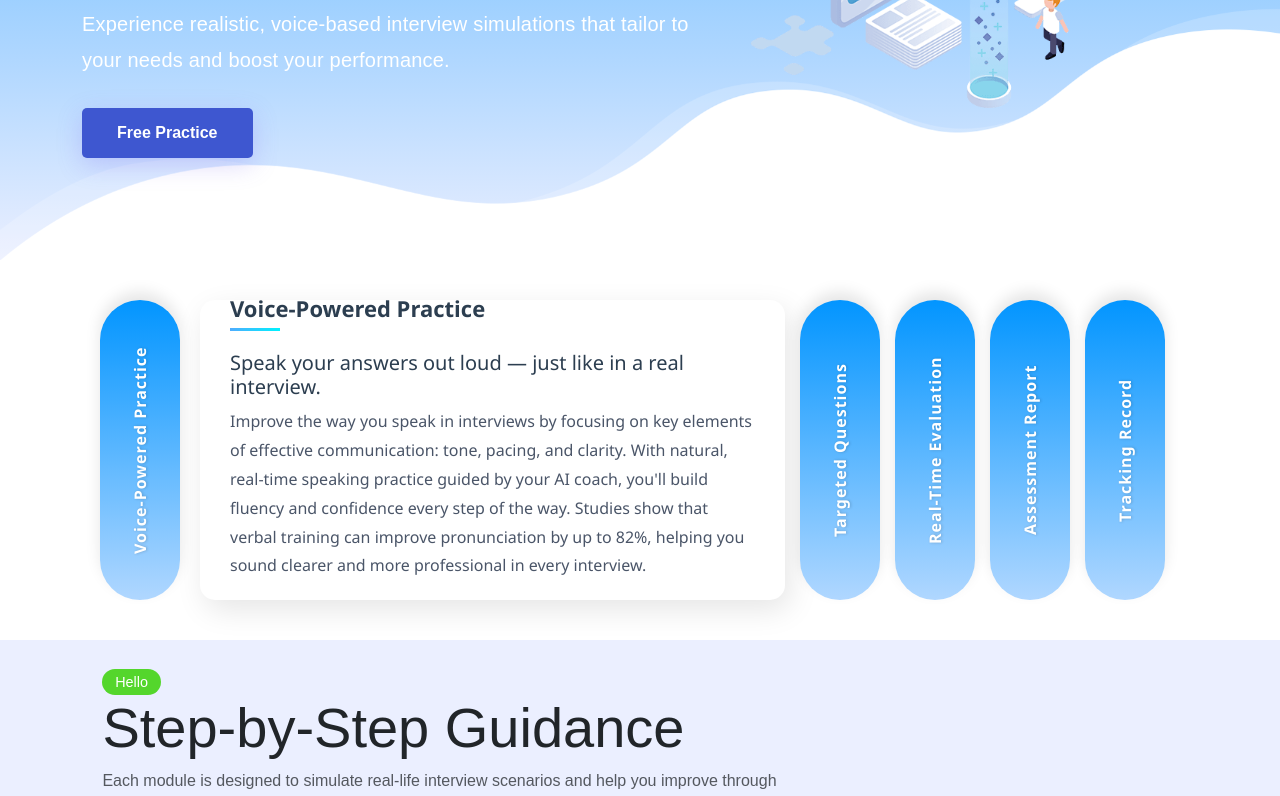
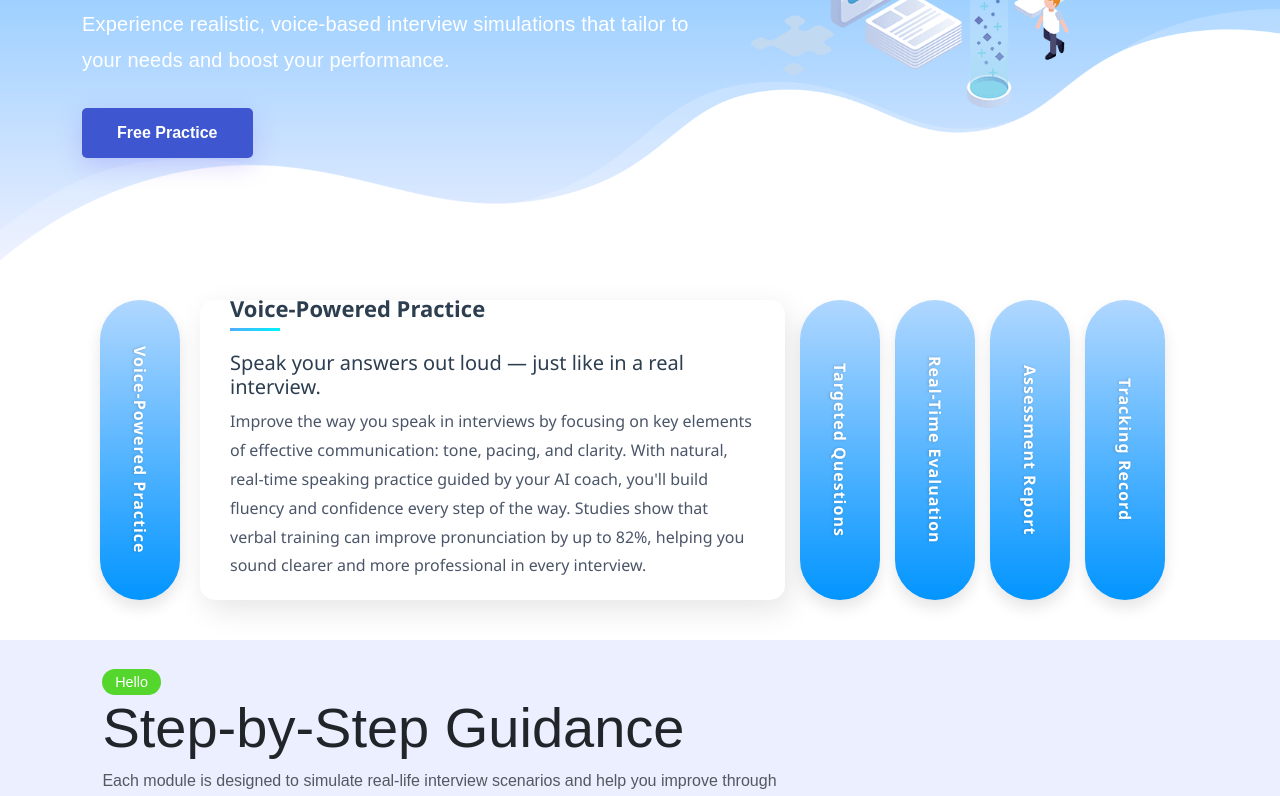
Before and after one commit to an-liu1/job_ai, a Vue app: page / in a window 1280 px wide. Shown: the part 564-1360 px from the top of the page. Built offline with nearby package versions, Linux system fonts and the light colour scheme; no server answers; what vue-typer would draw is missing.

Commit message:
Update FeatureView.vue

```diff
--- a/src/views/home/FeatureView.vue
+++ b/src/views/home/FeatureView.vue
@@ -19,7 +19,6 @@
             <span class="accordion-title">{{ item.title }}</span>
           </div>
         </div>
-        <el-collapse-transition>
         <div class="accordion-content" v-show="activeIndex === index">
           <div class="content-inner">
             <h3 class="content-title">{{ item.title }}</h3>
@@ -27,7 +26,6 @@
             <p class="content-text">{{ item.content }}</p>
           </div>
         </div>
-        </el-collapse-transition>
       </div>
     </div>
   </div>
@@ -125,7 +123,6 @@ export default {
   color: white;
   writing-mode: vertical-rl;
   text-orientation: mixed;
-  transform: rotate(180deg);
   padding: 20px 8px;
   background: linear-gradient(to top, #0295ff, #3cabff, #76c1ff, #b0d7ff);
   position: relative;
@@ -133,7 +130,7 @@ export default {
 }
 
 .accordion-header:hover {
-  transform: rotate(180deg) scale(1.03);
+  transform: scale(1.03);
 }
 
 .accordion-header::before {
@@ -186,7 +183,7 @@ export default {
 .content-inner {
   width: 100%;
   opacity: 0;
-  animation: fadeIn 0.5s ease forwards;
+  animation: fadeIn 1.5s ease forwards;
   animation-delay: 0.2s;
 }
 
```
Lines whose indentation alone changed are shown as unchanged.
